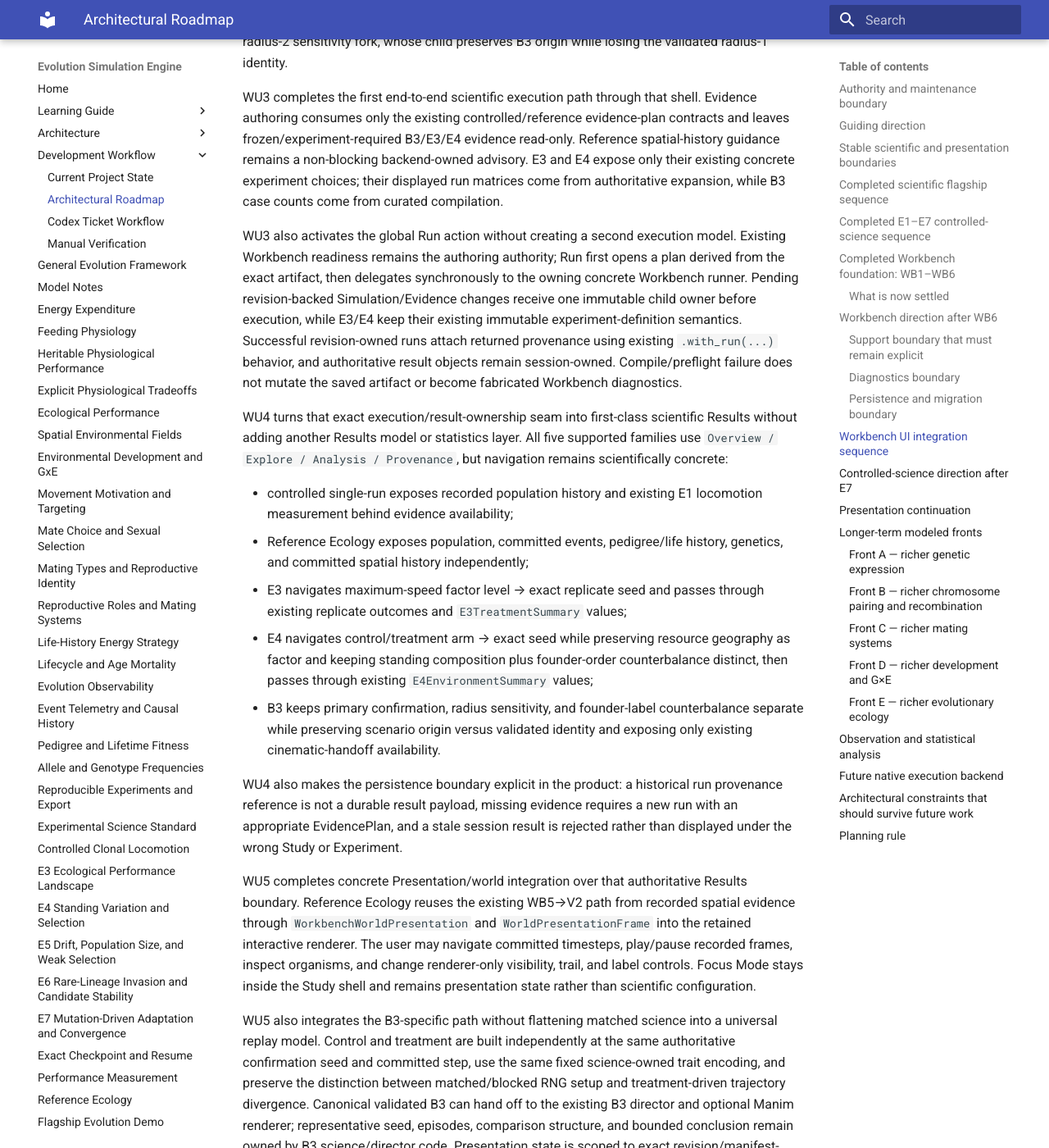
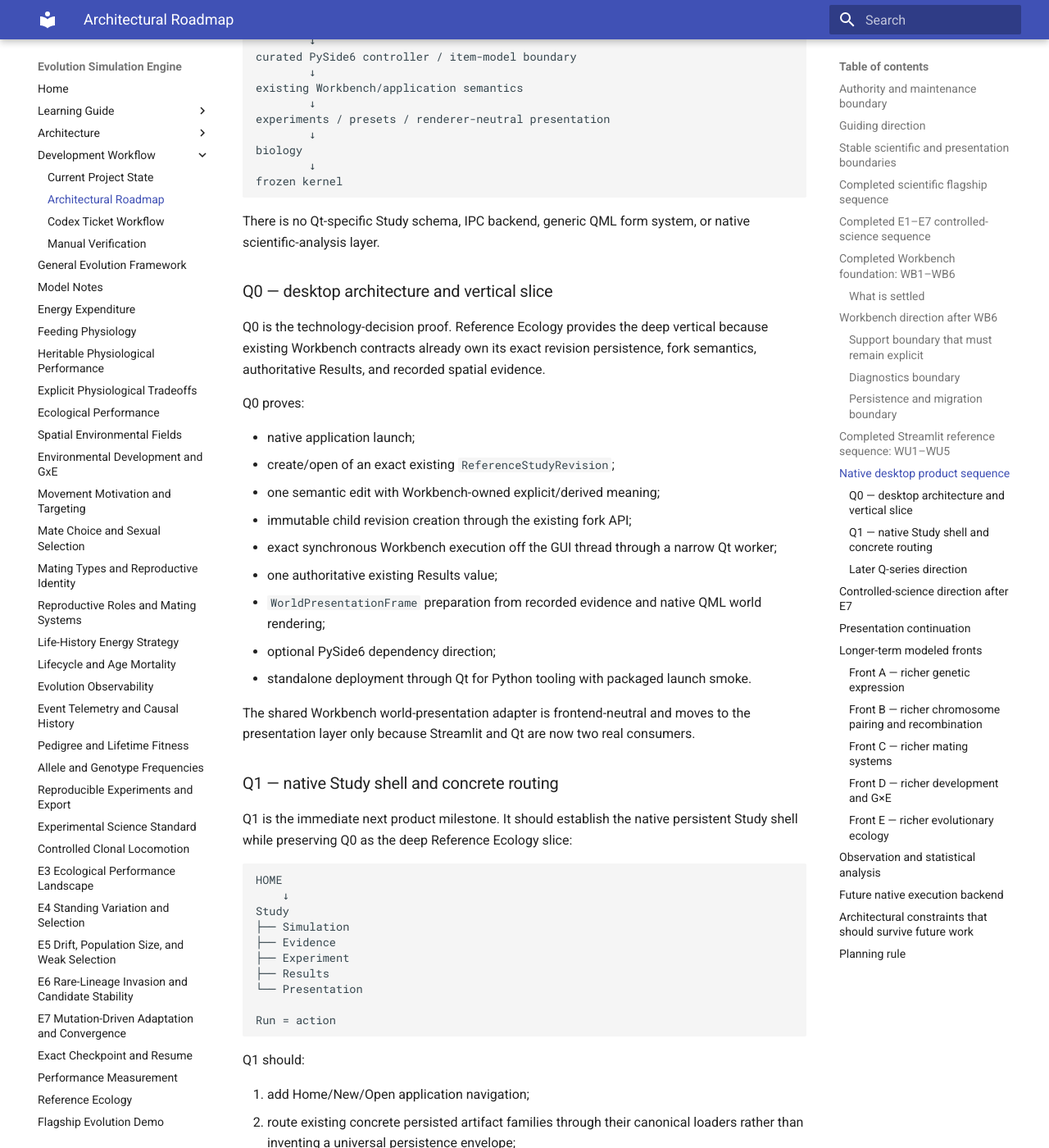
Before and after one commit to abdullahkhan57721/evolution-simulation-engine, an MkDocs documentation site: the page built from docs/development/roadmap.md, in a window 1280 px wide and 1400 px high, scrolled down 6308 px. Shown: the whole window at 82% size. Built offline with MkDocs 1.6.1 and Material for MkDocs 9.7.7, drawn with Linux system fonts in a browser that asks for light colours; some of the changed text lies outside the part shown.

Commit message:
Redirect product roadmap to native Q series

````diff
--- a/docs/development/roadmap.md
+++ b/docs/development/roadmap.md
@@ -15,7 +15,8 @@ materially changes. Do not mirror every Issue, PR, commit, or CI result here.
 
 ## Guiding direction
 
-The project should continue toward a simulation engine in which:
+The project should continue toward a simulation engine and scientific application in
+which:
 
 1. the frozen kernel provides domain-neutral deterministic transactional execution;
 2. the general-evolution layer expresses evolution without assuming biology;
@@ -27,9 +28,12 @@ The project should continue toward a simulation engine in which:
    simulation evidence;
 6. scientific-study authoring compiles down into existing typed/scenario
    composition rather than becoming a second simulation architecture;
-7. Workbench foundation growth is incremental, while application integration builds
-   concrete product workflows over those settled contracts;
-8. performance/native-backend work begins only from measured need.
+7. Workbench foundation growth is incremental and use-case driven;
+8. the primary product UI is a native PySide6 + Qt Quick/QML application over those
+   existing Workbench contracts;
+9. Streamlit remains a reference frontend during native migration rather than a
+   second scientific authority;
+10. performance/native-execution-backend work begins only from measured need.
 
 The kernel is not the development frontier. New modeled behavior normally belongs
 above it unless a genuine generic deficiency is demonstrated.
@@ -66,10 +70,10 @@ committed scientific evidence
         ↓
 scenario-specific scientific meaning
         ↓
-   +----+----+
-   |         |
-   v         v
-interactive  cinematic
+   +--------+---------+
+   |                  |
+   v                  v
+native interactive  cinematic
 ```
 
 Renderer primitives, layout, interaction, camera, timing, interpolation, and
@@ -132,12 +136,8 @@ toward a shared distribution around speeds 2..4. Start 3 remains bounded in that
 region; start 1 develops upward descendants but also substantial speed-0 boundary
 accumulation; start 7 repeatedly creates speed-6/8 descendants that do not reproduce
 and therefore cannot propagate further mutational steps toward the reference
-region. This bounds the earlier E3–E6 result: favorable performance, selection, and
-invasion when a strategy already exists do not imply that distant populations can
-reach it through mutation within a finite ecological/reproductive regime.
-
-Future science should preserve this result rather than post-hoc retuning E7 until
-convergence appears.
+region. Future science should preserve this result rather than post-hoc retuning E7
+until convergence appears.
 
 ## Completed Workbench foundation: WB1–WB6
 
@@ -178,19 +178,16 @@ interactive / cinematic Presentation
   normalization, and concrete evidence options.
 - WB5 added Results navigation and downstream V2/V3 presentation integration without
   a universal result/presentation framework.
-- WB6 audited the complete implementation and found the foundation stable. It
-  promoted only one genuinely repeated responsibility: a small Workbench-owned
-  diagnostic value with code, severity, optional semantic context, message, and
-  remediation.
+- WB6 audited the complete implementation and promoted only one genuinely repeated
+  responsibility: a small Workbench-owned diagnostic value.
 
 The final review is in `docs/workbench_architecture_review.md`.
 
 ## Workbench direction after WB6
 
-The Workbench foundation is now in **maintenance-and-extension mode**.
-
-Future foundation changes should normally begin from a real scientific/product use
-case and take one of these forms:
+The Workbench foundation is in **maintenance-and-extension mode**. Future foundation
+changes should normally begin from a real scientific/product use case and take one of
+these forms:
 
 ```text
 add bounded recipe
@@ -221,8 +218,8 @@ engine-valid
 The current bounded reference-ecology recipe keeps its existing tier assignment:
 Guided stable core; Advanced selected richer movement/resource/mutation/
 recombination controls; Expert empty; arbitrary policy/genetics/inheritance/
-reproduction/lifecycle/development composition Extension/Internal. WB6 performs no
-support promotion merely because lower engine validators allow broader values.
+reproduction/lifecycle/development composition Extension/Internal. No support tier
+is promoted merely because lower engine validators allow broader values.
 
 ### Diagnostics boundary
 
@@ -247,9 +244,10 @@ No migration engine is currently justified. If future saved-study incompatibilit
 creates a real migration need, migration must create new scientific identity rather
 than masquerade as exact reproduction.
 
-## Workbench UI integration sequence
+## Completed Streamlit reference sequence: WU1–WU5
 
-WU1 establishes the concrete Streamlit product shell over the completed backend:
+WU1–WU5 established the concrete product semantics before the native technology
+choice was frozen:
 
 ```text
 HOME
@@ -266,108 +264,132 @@ STUDY
 Run = action
 ```
 
-The shell uses explicit dispatch over existing concrete persisted artifacts rather
-than a universal Study schema. Canonical B3, controlled single-run, E3 max-speed
-sweep, E4 environment-selection comparison, and bounded Reference Ecology share the
-same product frame while retaining their existing serializers/loaders, readiness,
-manifest meaning, and revision semantics. The prior world workspace stays available
-for later integration. See `docs/workbench_ui.md`.
+The Streamlit reference product proves concrete Study-family routing, exact
+persistence, semantic authoring, Guided/Advanced disclosure, immutable revisions and
+forks, semantic diff, readiness, reviewable Run Plan, exact execution/result
+ownership, family-specific Results, Reference Ecology world replay, B3 matched replay,
+Focus Mode, and the B3 cinematic handoff. It remains a compatibility oracle during
+native migration.
 
-WU2 fills the Simulation section with concrete authoring instead of a generic form
-system. Controlled single-run Studies expose only their stable max-speed,
-resource-geography, and seed slots. Reference Ecology consumes the existing WB4
-Guided/Advanced metadata, applicability, normalization, and readiness contracts;
-Advanced is disclosure over the same intent, Expert remains empty, and
-Extension/Internal capabilities remain outside official authoring. The page keeps
-explicit authoring intent visibly separate from derived and frozen recipe meaning.
+The earlier WU6 concept—product hardening, accessibility, visual completion, and
+release readiness—remains a valid set of product concerns, but **is no longer the
+primary next milestone**. Those concerns should be applied to the native application
+once enough Q-series breadth exists to harden the product that will actually ship.
+Streamlit should not receive a parallel final-product polish program unless a future
+concrete need justifies it.
 
-WU2 also makes existing scientific revision semantics visible. A private UI draft
-never mutates the active saved revision; Save creates a child through the existing
-concrete fork API. Controlled/reference/B3 differences are rendered through their
-existing recipe-scoped semantic-diff contracts. Canonical B3 remains curated and
-read-only except for the explicit supported radius-2 sensitivity fork, whose child
-preserves B3 origin while losing the validated radius-1 identity.
+## Native desktop product sequence
 
-WU3 completes the first end-to-end scientific execution path through that shell.
-Evidence authoring consumes only the existing controlled/reference evidence-plan
-contracts and leaves frozen/experiment-required B3/E3/E4 evidence read-only.
-Reference spatial-history guidance remains a non-blocking backend-owned advisory.
-E3 and E4 expose only their existing concrete experiment choices; their displayed
-run matrices come from authoritative expansion, while B3 case counts come from
-curated compilation.
+ADR 0010 establishes PySide6 + Qt Quick/QML as the primary Workbench frontend. The
+architecture remains:
 
-WU3 also activates the global Run action without creating a second execution model.
-Existing Workbench readiness remains the authoring authority; Run first opens a plan
-derived from the exact artifact, then delegates synchronously to the owning concrete
-Workbench runner. Pending revision-backed Simulation/Evidence changes receive one
-immutable child owner before execution, while E3/E4 keep their existing immutable
-experiment-definition semantics. Successful revision-owned runs attach returned
-provenance using existing `.with_run(...)` behavior, and authoritative result objects
-remain session-owned. Compile/preflight failure does not mutate the saved artifact or
-become fabricated Workbench diagnostics.
+```text
+Qt Quick / QML
+        ↓
+curated PySide6 controller / item-model boundary
+        ↓
+existing Workbench/application semantics
+        ↓
+experiments / presets / renderer-neutral presentation
+        ↓
+biology
+        ↓
+frozen kernel
+```
 
-WU4 turns that exact execution/result-ownership seam into first-class scientific
-Results without adding another Results model or statistics layer. All five supported
-families use `Overview / Explore / Analysis / Provenance`, but navigation remains
-scientifically concrete:
+There is no Qt-specific Study schema, IPC backend, generic QML form system, or native
+scientific-analysis layer.
 
-- controlled single-run exposes recorded population history and existing E1
-  locomotion measurement behind evidence availability;
-- Reference Ecology exposes population, committed events, pedigree/life history,
-  genetics, and committed spatial history independently;
-- E3 navigates maximum-speed factor level → exact replicate seed and passes through
-  existing replicate outcomes and `E3TreatmentSummary` values;
-- E4 navigates control/treatment arm → exact seed while preserving resource geography
-  as factor and keeping standing composition plus founder-order counterbalance
-  distinct, then passes through existing `E4EnvironmentSummary` values;
-- B3 keeps primary confirmation, radius sensitivity, and founder-label
-  counterbalance separate while preserving scenario origin versus validated identity
-  and exposing only existing cinematic-handoff availability.
+### Q0 — desktop architecture and vertical slice
 
-WU4 also makes the persistence boundary explicit in the product: a historical run
-provenance reference is not a durable result payload, missing evidence requires a new
-run with an appropriate EvidencePlan, and a stale session result is rejected rather
-than displayed under the wrong Study or Experiment.
+Q0 is the technology-decision proof. Reference Ecology provides the deep vertical
+because existing Workbench contracts already own its exact revision persistence,
+fork semantics, authoritative Results, and recorded spatial evidence.
 
-WU5 completes concrete Presentation/world integration over that authoritative
-Results boundary. Reference Ecology reuses the existing WB5→V2 path from recorded
-spatial evidence through `WorkbenchWorldPresentation` and `WorldPresentationFrame`
-into the retained interactive renderer. The user may navigate committed timesteps,
-play/pause recorded frames, inspect organisms, and change renderer-only visibility,
-trail, and label controls. Focus Mode stays inside the Study shell and remains
-presentation state rather than scientific configuration.
+Q0 proves:
 
-WU5 also integrates the B3-specific path without flattening matched science into a
-universal replay model. Control and treatment are built independently at the same
-authoritative confirmation seed and committed step, use the same fixed science-owned
-trait encoding, and preserve the distinction between matched/blocked RNG setup and
-treatment-driven trajectory divergence. Canonical validated B3 can hand off to the
-existing B3 director and optional Manim renderer; representative seed, episodes,
-comparison structure, and bounded conclusion remain owned by B3 science/director
-code. Presentation state is scoped to exact revision/manifest-digest/run ownership,
-and historical provenance alone never reconstructs replay evidence.
+- native application launch;
+- create/open of an exact existing `ReferenceStudyRevision`;
+- one semantic edit with Workbench-owned explicit/derived meaning;
+- immutable child revision creation through the existing fork API;
+- exact synchronous Workbench execution off the GUI thread through a narrow Qt
+  worker;
+- one authoritative existing Results value;
+- `WorldPresentationFrame` preparation from recorded evidence and native QML world
+  rendering;
+- optional PySide6 dependency direction;
+- standalone deployment through Qt for Python tooling with packaged launch smoke.
 
-The next product front is **WU6 — Product Hardening, Accessibility, Visual
-Completion, and Release Readiness**. WU6 should test and polish the existing
-end-to-end product across supported Study families: navigation coherence,
-accessibility, responsive/focus behavior, error/remediation clarity, visual
-consistency, renderer availability/failure UX, release smoke paths, and packaging or
-launch guidance where already supported. It should not redesign the settled
-Workbench, Results, replay, scientific-encoding, or B3 cinematic ownership
-boundaries merely to simplify polish work.
+The shared Workbench world-presentation adapter is frontend-neutral and moves to the
+presentation layer only because Streamlit and Qt are now two real consumers.
 
-Future WU work must continue to preserve the existing distinctions among simulation
-intent, evidence plan, factor/treatment design, replicate planning, authoritative
-lower preflight, committed results, and presentation. It must not create a generic
-experiment DSL, statistics framework, universal Study schema, generic scene/camera
-DSL, or duplicate scientific validation merely to simplify UI orchestration.
+### Q1 — native Study shell and concrete routing
+
+Q1 is the immediate next product milestone. It should establish the native persistent
+Study shell while preserving Q0 as the deep Reference Ecology slice:
+
+```text
+HOME
+    ↓
+Study
+├── Simulation
+├── Evidence
+├── Experiment
+├── Results
+└── Presentation
+
+Run = action
+```
+
+Q1 should:
+
+1. add Home/New/Open application navigation;
+2. route existing concrete persisted artifact families through their canonical
+   loaders rather than inventing a universal persistence envelope;
+3. establish active artifact identity plus the five persistent Study sections;
+4. retain the Q0 Reference Ecology create/edit/fork/run/results/world path inside
+   that shell;
+5. add only the smallest additional curated/controlled concrete routes needed to
+   prove the shell is not Reference-specific;
+6. keep Workbench readiness, provenance, runners, Results inspectors, and
+   presentation adapters authoritative;
+7. keep transient Qt draft state separate from saved scientific identity;
+8. continue to expose curated scalar/item-model Qt APIs rather than arbitrary Python
+   object graphs;
+9. keep Streamlit green for semantic compatibility;
+10. keep the standalone desktop packaging proof working without expanding into a
+    signing/installer/release-matrix milestone.
+
+The exact Q1 boundary and non-goals are in `docs/desktop_workbench.md`.
+
+### Later Q-series direction
+
+After Q1, expand the native product family-by-family and section-by-section from
+concrete needs. Likely work includes broader Simulation/Evidence/Experiment authoring,
+family-specific Results, full recorded-state world exploration, B3 matched replay and
+cinematic handoff, then accessibility/visual/release hardening.
+
+Do not predeclare a large generic Qt application framework. Each later Q milestone
+should earn shared controller/view-model helpers only after multiple concrete native
+consumers demonstrate the same responsibility.
+
+The Q-series does **not** authorize:
+
+- a universal Study schema;
+- a generic experiment DSL or statistics framework;
+- reflection-driven policy/form introspection;
+- a universal scene/camera DSL;
+- QML-owned scientific identity or analysis;
+- a generic background-job/cancellation framework before concrete needs exist;
+- native 3D/C++ rendering without evidence;
+- Streamlit removal before an explicit parity/removal decision.
 
 ## Controlled-science direction after E7
 
-E7 closes the first planned E-series causal sequence. There is no automatic E8.
-The next controlled-science milestone should be chosen only after reassessing the
-new unresolved mechanism rather than assuming the previous hypothesis was supposed
-to succeed.
+E7 closes the first planned E-series causal sequence. There is no automatic E8. The
+next controlled-science milestone should be chosen only after reassessing the new
+unresolved mechanism rather than assuming the previous hypothesis was supposed to
+succeed.
 
 Potential future questions include:
 
@@ -390,10 +412,9 @@ a dependency of it.
 
 ## Presentation continuation
 
-WB5 provides the architecture seam for Workbench→V2/V3; WU3 supplies concrete
-application execution/result ownership; WU4 supplies family-specific scientific
-Results and run exploration; WU5 now integrates the supported interactive and B3
-cinematic consumers through the persistent Study shell while preserving:
+The presentation direction now has two interactive consumers of shared
+renderer-neutral meaning: the Streamlit reference frontend and the native QML product.
+Both must preserve:
 
 - exact Study/run/treatment/replicate identity;
 - B3 control/treatment semantics;
@@ -404,13 +425,10 @@ cinematic consumers through the persistent Study shell while preserving:
 - bounded claim/nonclaim status.
 
 Renderer-specific controls, layout, charts, selection, accessibility, animation,
-camera, timing, and export remain presentation responsibilities. WU6 may harden and
-polish those responsibilities, but should not move them into scientific manifests or
-Results ownership.
-
-The B3 cinematic director remains concrete. Do not generalize it into a camera DSL,
-universal storyboard, scene graph, or broad `ScenarioPresentationSpec` without
-multiple future scenarios demonstrating a repeated responsibility.
+camera, timing, and export remain presentation responsibilities. The B3 cinematic
+director remains concrete. Do not generalize it into a camera DSL, universal
+storyboard, scene graph, or broad `ScenarioPresentationSpec` without multiple future
+scenarios demonstrating a repeated responsibility.
 
 ## Longer-term modeled fronts
 
@@ -507,17 +525,19 @@ exist.
   reporting/presentation.
 - Keep presentation downstream of scientific meaning; interpolation is never
   evidence.
-- Keep run/seed as the current experimental replicate unless a later concrete
-  design justifies another unit.
+- Keep run/seed as the current experimental replicate unless a later concrete design
+  justifies another unit.
 - Keep Workbench above existing typed/scenario composition and lower
   validation/preflight.
-- Keep persisted Workbench values separate from mutable recorder/spec/runtime
-  graphs.
+- Keep persisted Workbench values separate from mutable recorder/spec/runtime graphs.
 - Preserve scenario origin separately from validated scenario identity.
 - Preserve semantic factor identity separately from implementation paths and
   counterbalancing metadata.
 - Normalize inapplicable authoring state before persistence.
 - Keep Workbench scientific manifests renderer-neutral.
+- Keep QML behind curated Qt properties/signals/slots/item models; do not expose
+  arbitrary mutable scientific object graphs.
+- Keep PySide6 optional and downstream of the core engine.
 - Allow UI/cinematic to consume Workbench downstream while preventing reverse
   dependencies.
 - Prefer readable maintainable architecture over micro-optimization.
@@ -533,7 +553,9 @@ Before opening each new milestone Issue:
 4. settle consequential public architecture in Chat when needed;
 5. create one focused Issue with boundaries, traps, acceptance criteria, tests, and
    manual verification where material;
-6. update this roadmap only when ordering or architectural direction materially
+6. apply `docs/development/validation_workflow.md` rather than milestone-local stale
+   validation instructions;
+7. update this roadmap only when ordering or architectural direction materially
    changes.
 
 A roadmap is a hypothesis about the best sequence. Repository evidence may change
````
Also changed, not shown: other parts of docs/development/roadmap.md (+1 -1 lines).
